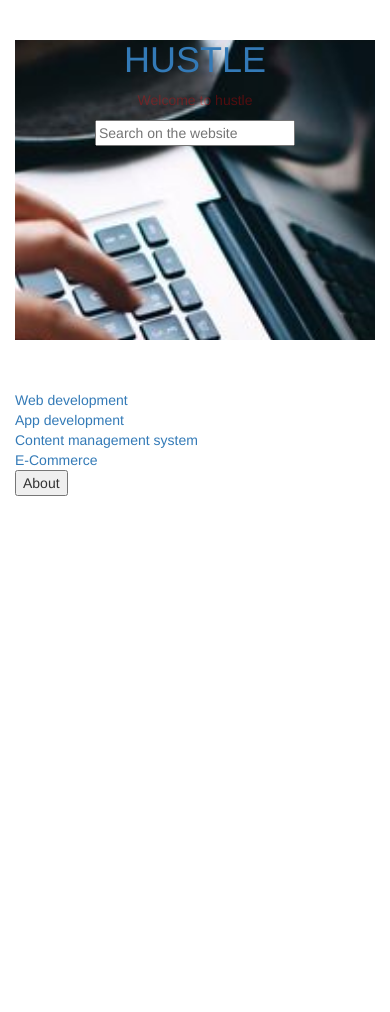
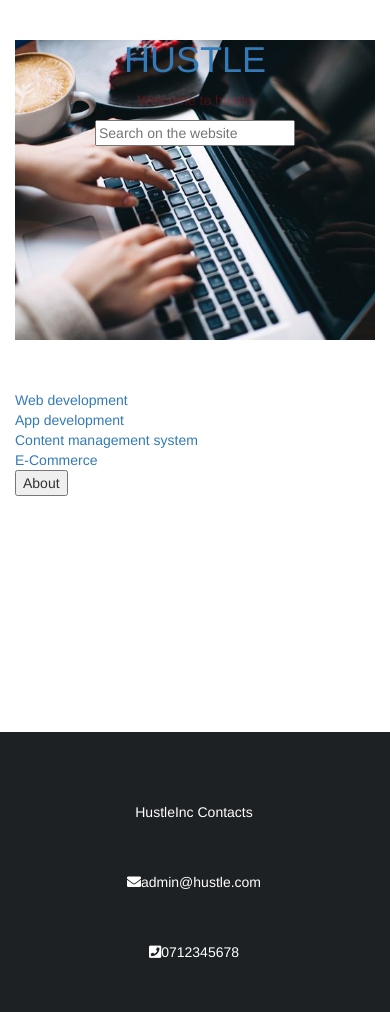
Before and after one commit to kimani-njoroge/Hustle, a Flask app: page / in a window 390 px wide. Shown: the part 52-1064 px from the top of the page. Before the commit the page ends 548 px from the top, so only its background shows below. Run offline with Flask 2, Linux system fonts and the light colour scheme; parts of the project's set-up code (start-up, migrations or seed data) failed here and were passed over; some libraries are stand-ins or nearby versions.

Commit message:
add footer

```diff
--- a/app/static/css/index.css
+++ b/app/static/css/index.css
@@ -94,3 +94,17 @@ input[type=text]:focus {
 #brnd{
     background-color: rgba(0, 0, 0, 0.014)
 }
+.footer{
+    background-color: rgba(255, 255, 255, 0.3);
+
+
+}
+.row{
+    text-align: center;
+    background-color: #1d2124;
+    color: white;
+    padding-bottom: 20px;
+}
+.col-md-4{
+    border-right: 2px solid white;
+}
--- a/app/templates/index.html
+++ b/app/templates/index.html
@@ -1,5 +1,8 @@
-{% extends 'base.html' %} {% block styles%} {{ super() }}
-<link rel="stylesheet" href="{{url_for('static',filename='css/index.css')}}"> {% endblock %}
+{% extends 'base.html' %}
+{% block styles%} {{ super() }}
+<link rel="stylesheet" href="{{url_for('static',filename='css/index.css')}}">
+    <link rel="stylesheet" href="https://use.fontawesome.com/releases/v5.1.0/css/all.css" integrity="sha384-lKuwvrZot6UHsBSfcMvOkWwlCMgc0TaWr+30HWe3a4ltaBwTZhyTEggF5tJv8tbt" crossorigin="anonymous">
+{% endblock %}
 
 
 <!-- Content block -->
@@ -40,6 +43,17 @@
   </div>
 
 
+
+
 </div>
+        <div class="footer">
+            <div class="row">
+                <div class="col-md-4"><p>HustleInc Contacts</p></div>
+                <div class="col-md-4"><p><span><i class="fas fa-envelope"></i></span>admin@hustle.com</p></div>
+                <div class="col-md-4"><p><span><i class="fas fa-phone-square"></i></span>0712345678</p></div>
+            </div>
+        </div>
+
+
 
 {% endblock %}
--- a/app/templates/navbar.html
+++ b/app/templates/navbar.html
@@ -1,3 +1,4 @@
+
 {% extends 'base.html' %}
 
 <!-- Navbar block -->
--- a/virtual/pip-selfcheck.json
+++ b/virtual/pip-selfcheck.json
@@ -1 +1 @@
-{"last_check":"2018-07-04T20:01:36Z","pypi_version":"10.0.1"}
+{"last_check":"2018-07-05T11:16:12Z","pypi_version":"10.0.1"}
```
Also changed, not shown: app/templates/footer.html (+12 -0 lines), app/templates/base.html (line endings or trailing spaces), 1 other file.
